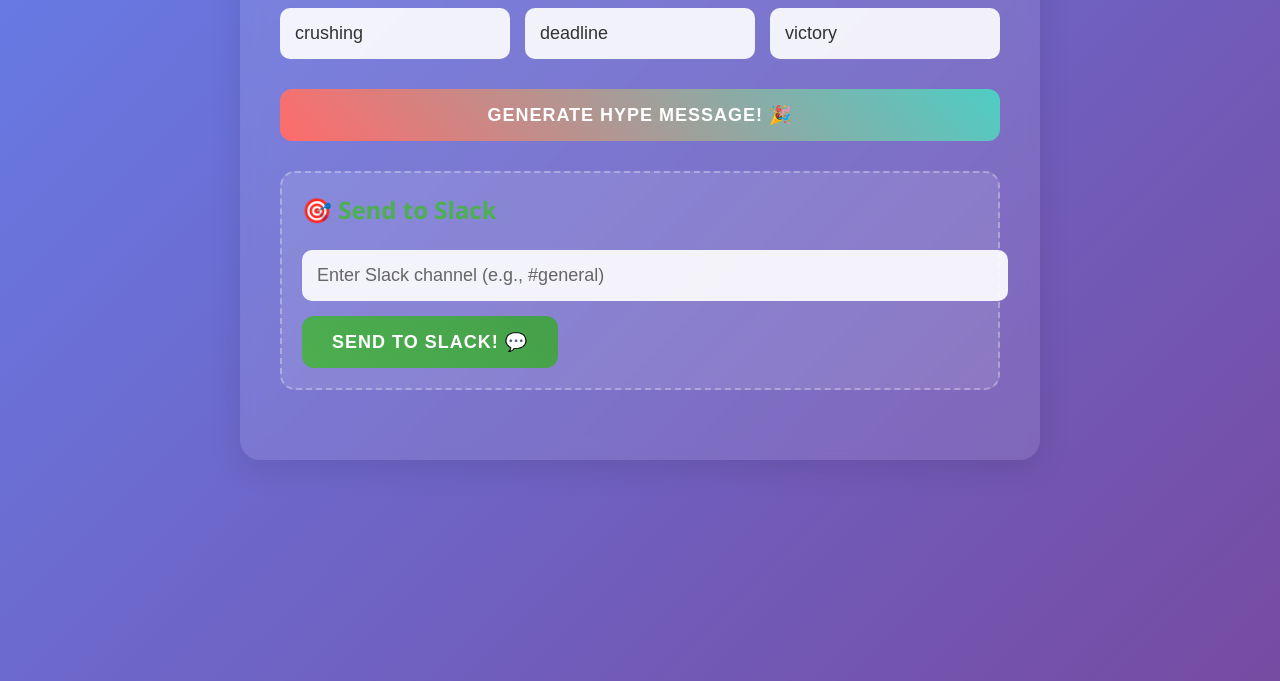
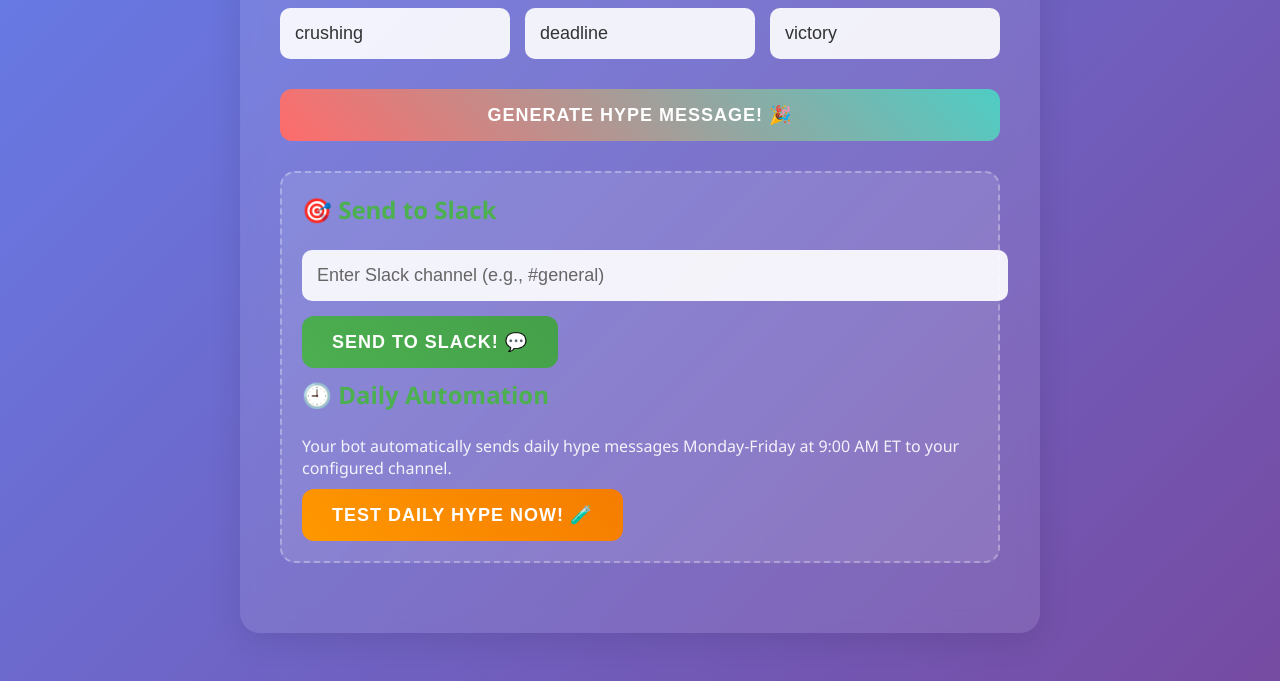
Before and after one commit to akashdesai18/team-hype-bot, a website: page index.html in a window 1280 px wide. Shown: the part 199-880 px from the top of the page. Drawn offline with Linux system fonts and the light colour scheme.

Commit message:
Clean up HTML and add daily hype test button

```diff
--- a/index.html
+++ b/index.html
@@ -100,9 +100,20 @@
         .slack-btn {
             background: linear-gradient(45deg, #4CAF50, #45a049);
             color: white;
+            margin-bottom: 10px;
         }
 
         .slack-btn:hover {
+            transform: translateY(-2px);
+            box-shadow: 0 5px 15px rgba(0, 0, 0, 0.2);
+        }
+
+        .test-btn {
+            background: linear-gradient(45deg, #FF9800, #F57C00);
+            color: white;
+        }
+
+        .test-btn:hover {
             transform: translateY(-2px);
             box-shadow: 0 5px 15px rgba(0, 0, 0, 0.2);
         }
@@ -174,6 +185,10 @@
             <h3>🎯 Send to Slack</h3>
             <input type="text" id="slackChannel" placeholder="Enter Slack channel (e.g., #general)" style="width: 100%; margin-bottom: 15px;">
             <button class="slack-btn" onclick="sendToSlack()">Send to Slack! 💬</button>
+
+            <h3>🕘 Daily Automation</h3>
+            <p style="margin: 10px 0; opacity: 0.9;">Your bot automatically sends daily hype messages Monday-Friday at 9:00 AM ET to your configured channel.</p>
+            <button class="test-btn" onclick="testDailyHype()">Test Daily Hype Now! 🧪</button>
         </div>
 
         <div class="loading" id="loading">
@@ -254,6 +269,29 @@
             }
         }
 
+        async function testDailyHype() {
+            showLoading();
+
+            try {
+                const response = await fetch('/test-daily-hype', {
+                    method: 'POST',
+                    headers: {
+                        'Content-Type': 'application/json',
+                    },
+                    body: JSON.stringify({ channel: '#general' }) // Change this to your preferred channel
+                });
+
+                const data = await response.json();
+                if (response.ok) {
+                    showResult(`✅ Daily hype test sent!\n\nChannel: ${data.channel}\nWords used: ${data.words.word1}, ${data.words.word2}, ${data.words.word3}\n\nMessage: ${data.hype}`, 'success');
+                } else {
+                    showResult(`❌ ${data.error}`, 'error');
+                }
+            } catch (error) {
+                showResult('Failed to test daily hype. Please try again!', 'error');
+            }
+        }
+
         function showLoading() {
             document.getElementById('loading').style.display = 'block';
             document.getElementById('result').style.display = 'none';
```
